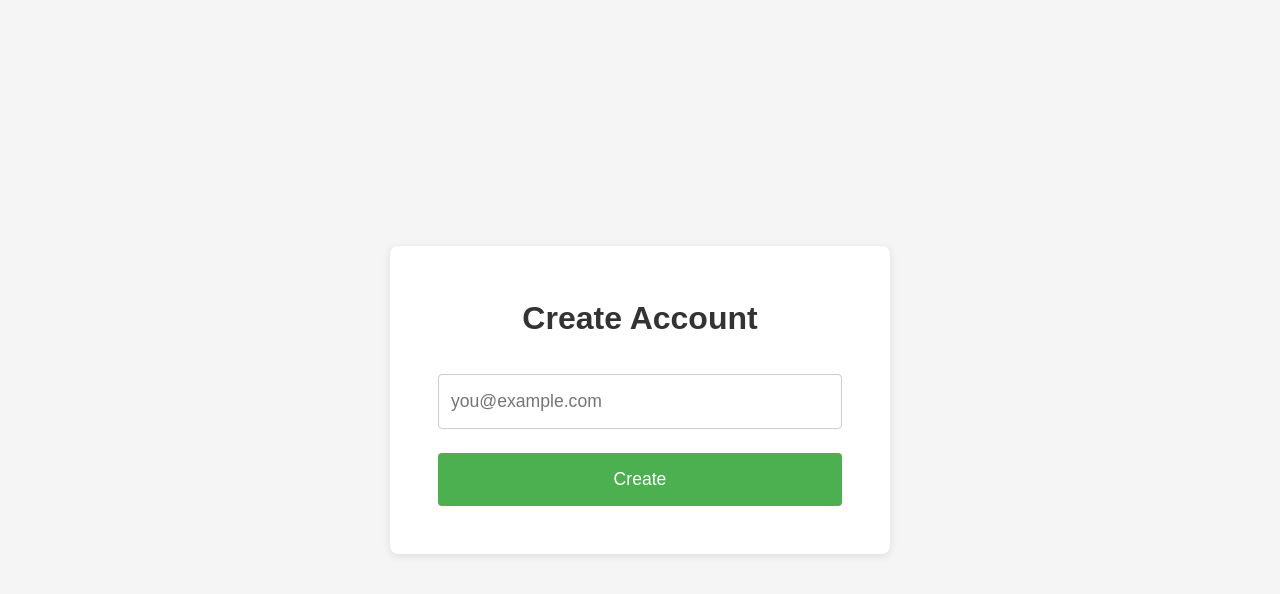
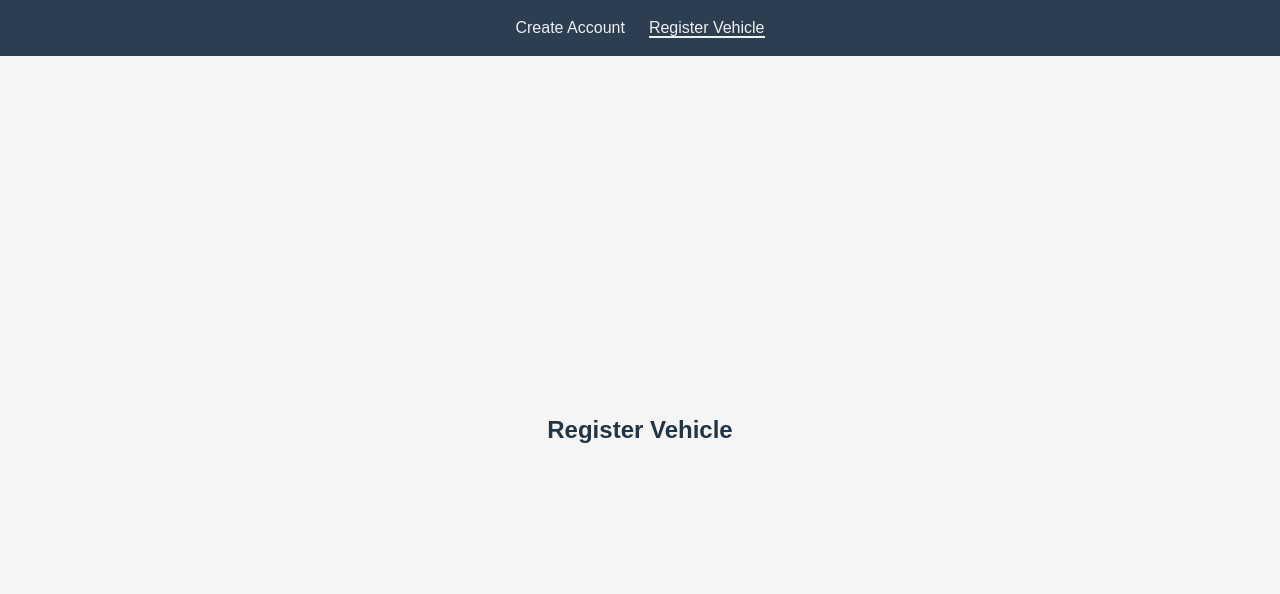
Before and after one commit to Cevs/vehicle-registration-service, a Vue app in the folder frontend/: page /register-vehicle in a window 1280 px wide. Shown: the top 594 px of the page. Built offline with nearby package versions, Linux system fonts and the light colour scheme.

Commit message:
Add router, create navigation component, add new test registration vehicle component

```diff
--- a/frontend/package.json
+++ b/frontend/package.json
@@ -10,7 +10,8 @@
   },
   "dependencies": {
     "axios": "^1.9.0",
-    "vue": "^3.5.13"
+    "vue": "^3.5.13",
+    "vue-router": "^4.5.1"
   },
   "devDependencies": {
     "@vitejs/plugin-vue": "^5.2.3",
--- a/frontend/src/App.vue
+++ b/frontend/src/App.vue
@@ -1,28 +1,33 @@
+<!-- src/App.vue -->
 <template>
   <div id="app">
-    <main>
-      <AccountForm />
+    <Navigation />
+
+    <!-- Main content area: router-view will render either AccountForm or RegisterVehicle -->
+    <main class="main-content">
+      <router-view />
     </main>
   </div>
 </template>
 
 <script>
-import AccountForm from './components/AccountForm.vue';
+import Navigation from './components/Navigation.vue'
 
 export default {
   name: 'App',
-  components: { AccountForm },
-};
+  components: {
+    Navigation
+  }
+}
 </script>
 
 <style>
 body {
   font-family: sans-serif;
 }
-header {
-  text-align: center;
-  padding: 1rem;
-  background-color: #f4f4f4;
-  margin-bottom: 2rem;
+
+/* Make sure content is pushed down below the fixed nav (adjust height to match your nav) */
+.main-content {
+  margin-top: 64px;
 }
 </style>
--- /dev/null
+++ b/frontend/src/components/Navigation.vue
@@ -0,0 +1,57 @@
+<template>
+  <nav class="navigation">
+    <ul class="nav-list">
+      <li class="nav-item">
+        <router-link to="/create-account" class="nav-link">
+          Create Account
+        </router-link>
+      </li>
+      <li class="nav-item">
+        <router-link to="/register-vehicle" class="nav-link">
+          Register Vehicle
+        </router-link>
+      </li>
+    </ul>
+  </nav>
+</template>
+
+<script>
+export default {
+  name: 'Navigation'
+}
+</script>
+
+<style scoped>
+.navigation {
+  position: fixed;
+  top: 0;
+  left: 0;
+  width: 100%;
+  background-color: #2c3e50;
+  padding: 1rem 0;
+  z-index: 1000;
+}
+
+.nav-list {
+  list-style: none;
+  margin: 0;
+  padding: 0;
+  display: flex;
+  justify-content: center; /* centers the menu horizontally */
+  gap: 1.5rem;
+}
+
+.nav-item {
+  /* no extra styles needed here */
+}
+
+.nav-link {
+  color: #ecf0f1;
+  text-decoration: none;
+  font-weight: 500;
+}
+
+.nav-link.router-link-active {
+  border-bottom: 2px solid #ecf0f1;
+}
+</style>
--- /dev/null
+++ b/frontend/src/components/RegisterVehicle.vue
@@ -0,0 +1,18 @@
+<!-- src/components/RegisterVehicle.vue -->
+<template>
+  <div style="margin-top: 80px;">
+    <h2>Register Vehicle</h2>
+    <!-- your form/markup here -->
+  </div>
+</template>
+
+<script>
+
+export default {
+  name: 'RegisterVehicle'
+}
+</script>
+
+<style scoped>
+/* …any styles… */
+</style>
--- a/frontend/src/main.js
+++ b/frontend/src/main.js
@@ -1,5 +1,8 @@
 import { createApp } from 'vue'
 import './style.css'
 import App from './App.vue'
+import router from './router'
 
-createApp(App).mount('#app')
+const app = createApp(App)
+app.use(router)
+app.mount('#app')
--- /dev/null
+++ b/frontend/src/router.js
@@ -0,0 +1,24 @@
+// src/router/index.js
+import { createRouter, createWebHistory } from 'vue-router'
+import AccountForm from './components/AccountForm.vue'
+import RegisterVehicle from "./components/RegisterVehicle.vue";
+
+const routes = [
+    {
+        path: '/create-account',
+        name: 'CreateAccount',
+        component: AccountForm
+    },
+    {
+        path: '/register-vehicle',
+        name: 'RegisterVehicle',
+        component: RegisterVehicle
+    }
+]
+
+const router = createRouter({
+    history: createWebHistory(),
+    routes
+})
+
+export default router
```
Also changed, not shown: 1 other file (tests, documents, lock files or other folders).
